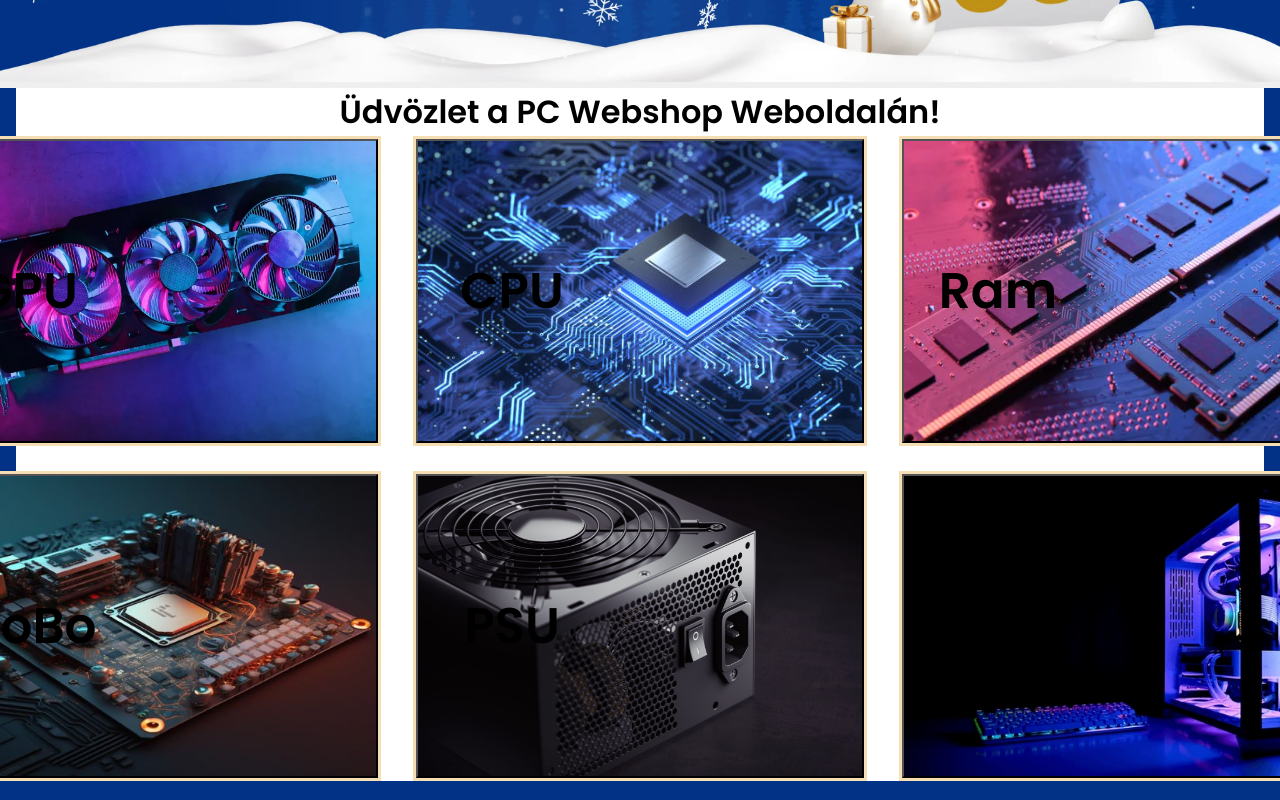
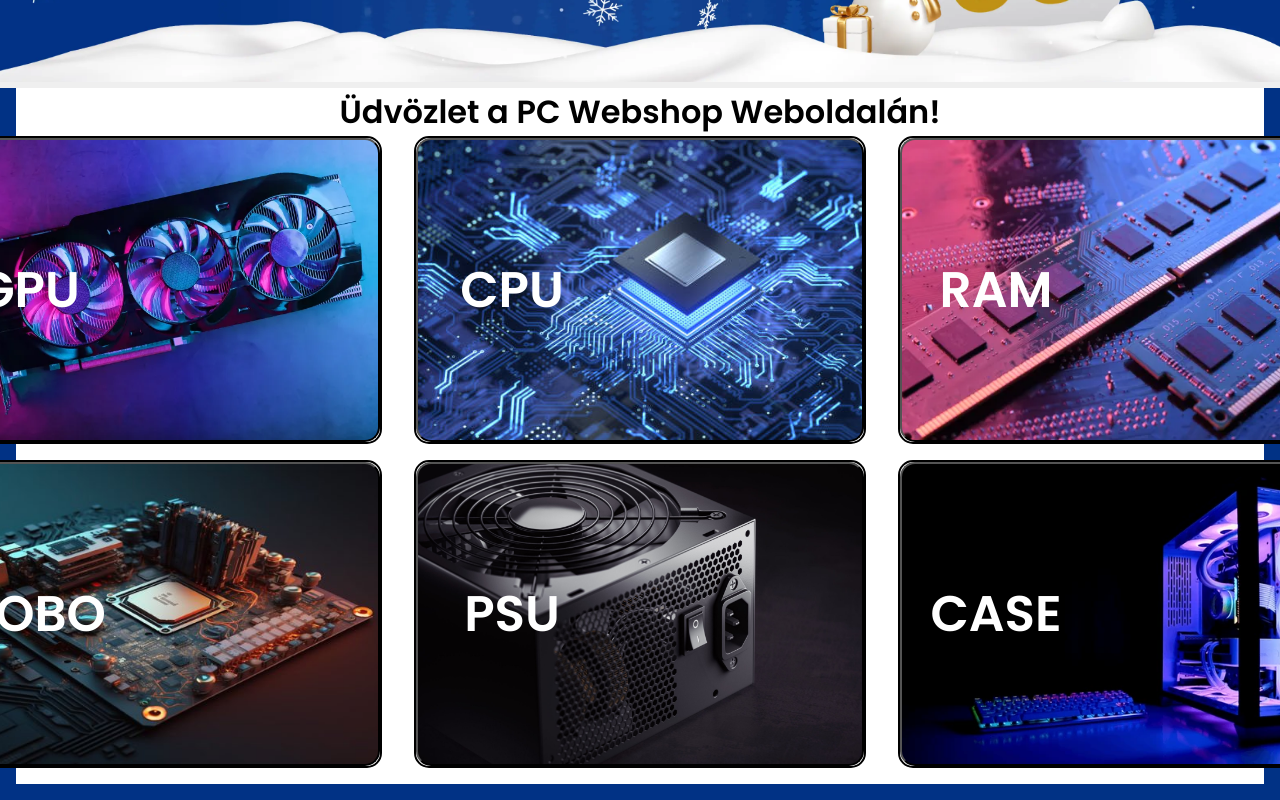
Before and after one commit to SzigetvariMark/pcweb, a React (Vite) app in the folder webshop/: page / in a window 1280 px wide. Shown: the part 334-1134 px from the top of the page. Built offline with nearby package versions, Linux system fonts and the light colour scheme.

Commit message:
add hover to products

```diff
--- a/webshop/src/pages/components/products/Products.css
+++ b/webshop/src/pages/components/products/Products.css
@@ -6,68 +6,98 @@
     display: flex;
     gap: 2rem;
     justify-content: center;
+    margin-bottom: 1rem;
 }
 
 .section-products-second {
     display: flex;
     gap: 2rem;
     justify-content: center;
-    margin-top: 2%;
+    padding-bottom: 1rem;
 }
 
 .product {
-    border: 3px wheat solid;
+    border: 2px black solid;
+    border-radius: 15px;
 }
 
 .product-gpu {
     border-radius: 0%;
     background-image: url(/img/gpu.jpg);
     background-size: cover;
+    border-radius: 15px;
     width: 28rem;
     height: 19rem;
+    cursor: pointer;
+    transition: 0.7s;
+}
+
+.product-gpu:hover,
+.product-cpu:hover,
+.product-ram:hover,
+.product-mtb:hover,
+.product-psu:hover,
+.product-case:hover {
+    filter: brightness(50%);
 }
 
 .product-cpu {
     border-radius: 0%;
     background-image: url(/img/cpu1.jpg);
     background-size: cover;
+    border-radius: 15px;
     width: 28rem;
     height: 19rem;
+    cursor: pointer;
+    transition: 0.7s;
 }
 
 .product-ram {
     border-radius: 0%;
     background-image: url(/img/ram.jpg);
     background-size: cover;
+    border-radius: 15px;
     width: 28rem;
     height: 19rem;
+    cursor: pointer;
+    transition: 0.7s;
 }
 
 .product-mtb {
     border-radius: 0%;
     background-image: url(/img/mth.jpg);
     background-size: cover;
+    border-radius: 15px;
     width: 28rem;
     height: 19rem;
+    cursor: pointer;
+    transition: 0.7s;
 }
 
 .product-psu {
     border-radius: 0%;
     background-image: url(/img/power.jpg);
     background-size: cover;
+    border-radius: 15px;
     width: 28rem;
     height: 19rem;
+    cursor: pointer;
+    transition: 0.7s;
 }
 
 .product-case {
     border-radius: 0%;
     background-image: url(/img/case.jpg);
     background-size: cover;
+    border-radius: 15px;
     width: 28rem;
     height: 19rem;
+    cursor: pointer;
+    transition: 0.7s;
 }
 
 .label-homepage {
+    color: white;
     font-size: 50px;
     margin-right: 16rem;
 }
--- a/webshop/src/pages/components/products/Products.jsx
+++ b/webshop/src/pages/components/products/Products.jsx
@@ -25,7 +25,7 @@ function Products() {
         <div className="product">
           <button className="product-ram">
             <label htmlFor="text" className="label-homepage">
-              Ram
+              RAM
             </label>
           </button>
         </div>
@@ -35,7 +35,7 @@ function Products() {
         <div className="product">
           <button className="product-mtb">
             <label htmlFor="text" className="label-homepage">
-              MoBo
+              MOBO
             </label>
           </button>
         </div>
@@ -51,7 +51,7 @@ function Products() {
         <div className="product">
           <button className="product-case">
             <label htmlFor="text" className="label-homepage">
-              case
+              CASE
             </label>
           </button>
         </div>
```
